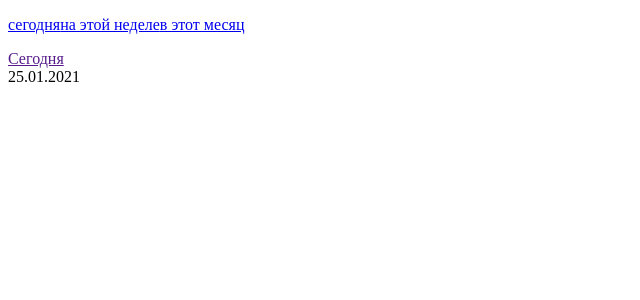
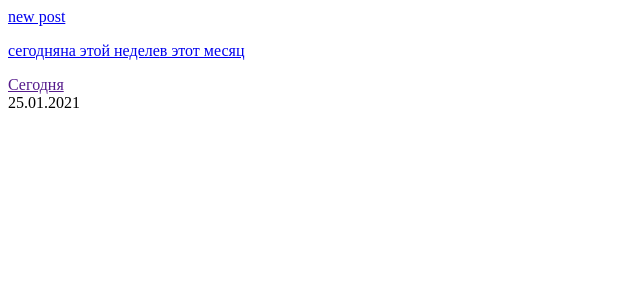
Before and after one commit to DenisSeroshtan/vue3-ts-test, a Vue app: page / in a window 1280 px wide. Shown: the top 300 px of the page, without its empty margins (0-640 px from the left). Built offline with nearby package versions, Linux system fonts and the light colour scheme; the HTML template or start-up script is replaced by a standard one.

Commit message:
добавли NavBar компонент

```diff
--- a/src/App.vue
+++ b/src/App.vue
@@ -1,15 +1,19 @@
 <template>
   <section class="section">
     <div class="container">
+      <NavBar/>
       <router-view/>
     </div>
   </section>
 </template>
 
 <script lang="ts">
-import { defineComponent } from 'vue'
-
+import {defineComponent} from 'vue'
+import NavBar from './NavBar.vue'
 export default defineComponent({
+  components: {
+    NavBar,
+  },
   name: 'App',
 })
 </script>
--- /dev/null
+++ b/src/NavBar.vue
@@ -0,0 +1,15 @@
+<template>
+  <div class="navbar">
+    <div class="navbar-end">
+      <router-link class="button" to="/posts/new">new post</router-link>
+    </div>
+  </div>
+</template>
+
+<script lang="ts">
+import {defineComponent} from 'vue'
+
+export default defineComponent({
+  name: 'NavBar',
+})
+</script>
--- /dev/null
+++ b/src/NewPost.vue
@@ -0,0 +1,13 @@
+<template>
+  <div>
+    new post
+  </div>
+</template>
+
+<script lang="ts">
+import {defineComponent} from 'vue'
+
+export default defineComponent({
+  name: 'NewPost',
+})
+</script>
--- a/src/router.ts
+++ b/src/router.ts
@@ -1,5 +1,6 @@
 import {createRouter, createWebHistory} from "vue-router";
 import Home from './Home.vue'
+import NewPost from './NewPost.vue'
 
 export const router = createRouter({
     history: createWebHistory(),
@@ -8,6 +9,11 @@ export const router = createRouter({
             component: Home,
             name: 'Home',
             path: '/'
-        }
+        },
+        {
+            component: NewPost,
+            name: 'NewPost',
+            path: '/posts/new'
+        },
     ]
 })
```
